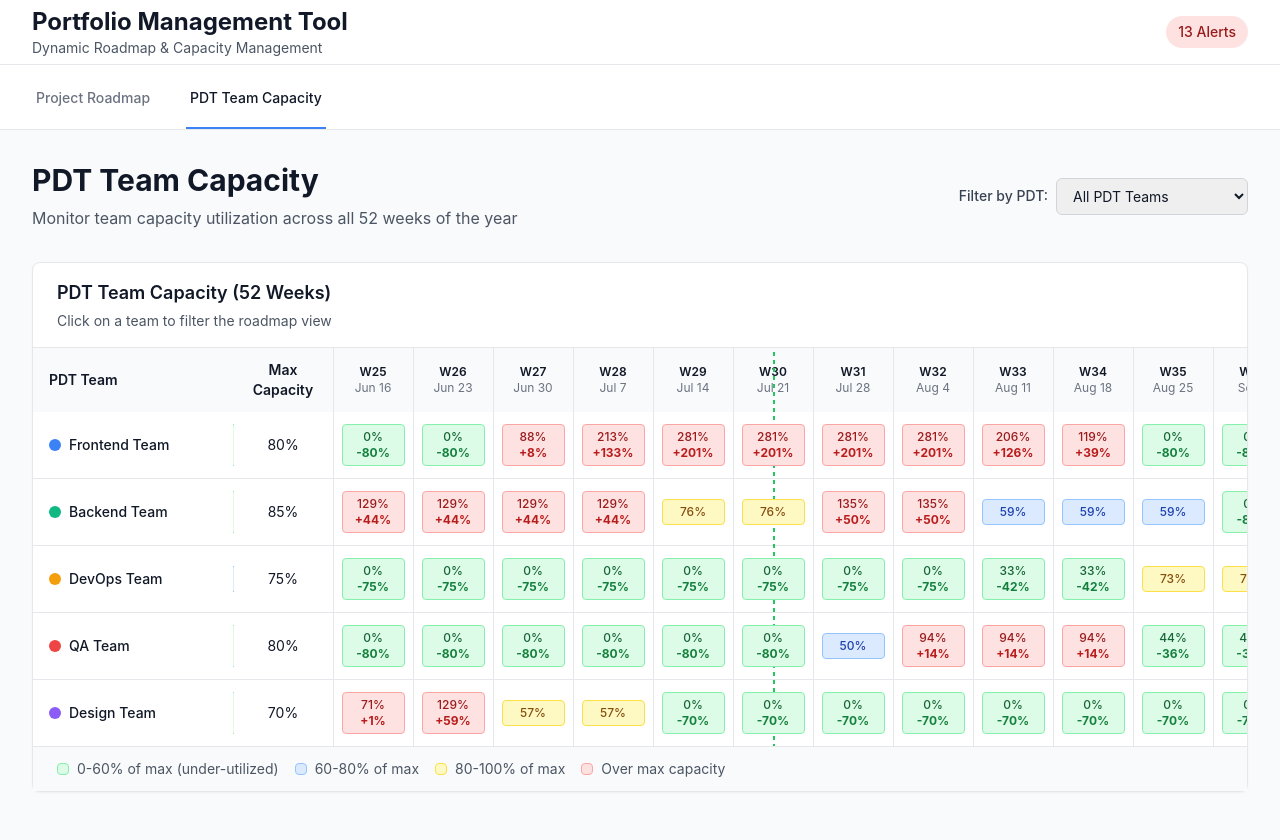
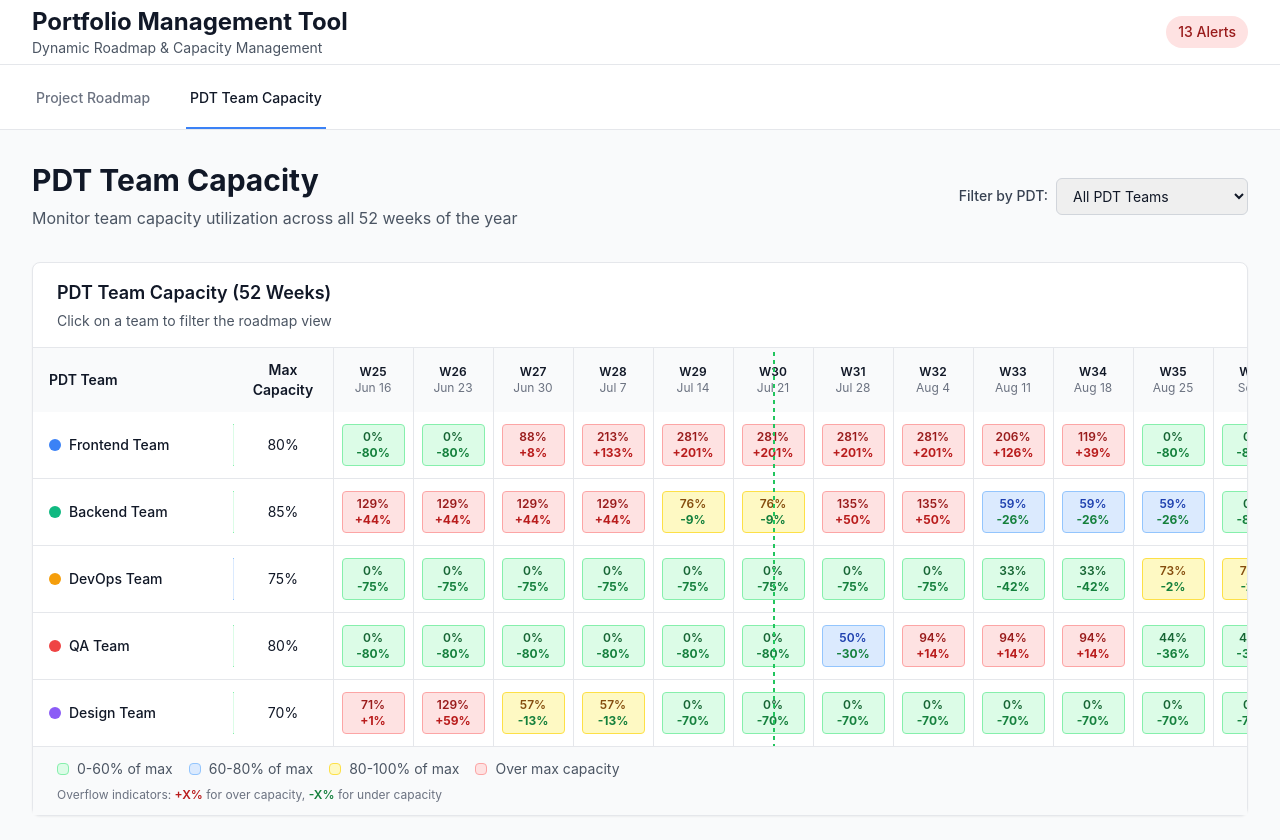
Before and after one commit to Jordan-Ryan/Portfolio-Management-Tool, a React (Vite) app: page / in a window 1280 px wide. Both pictures are taken after a click on the button "PDT Team Capacity". Shown: the top 840 px of the page. Built offline with nearby package versions, Linux system fonts and the light colour scheme.

Commit message:
Fix capacity overflow display: move all indicators inside cells and add under-capacity indicators

```diff
--- a/src/components/CapacityTable.tsx
+++ b/src/components/CapacityTable.tsx
@@ -54,7 +54,7 @@ export const CapacityTable: React.FC<CapacityTableProps> = ({
   const getOverflowText = (percentage: number, maxCapacity: number) => {
     if (percentage > maxCapacity) {
       return `+${(percentage - maxCapacity).toFixed(0)}%`;
-    } else if (percentage < maxCapacity * 0.6) {
+    } else if (percentage < maxCapacity) {
       return `-${(maxCapacity - percentage).toFixed(0)}%`;
     }
     return null;
@@ -140,13 +140,16 @@ export const CapacityTable: React.FC<CapacityTableProps> = ({
                   {weeks.map((_, weekIndex) => {
                     const percentage = getCapacityPercentage(team, weekIndex);
                     const overflowText = getOverflowText(percentage, team.maxCapacity);
+                    const isOverCapacity = percentage > team.maxCapacity;
+                    const isUnderCapacity = percentage < team.maxCapacity;
+
                     return (
                       <td key={weekIndex} className="px-2 py-3 text-center border-r border-gray-200">
-                        <div className={`text-xs font-medium px-2 py-1 rounded border ${getCellColor(percentage, team.maxCapacity)} relative`}>
-                          <div>{percentage.toFixed(0)}%</div>
+                        <div className={`text-xs font-medium px-2 py-1 rounded border ${getCellColor(percentage, team.maxCapacity)}`}>
+                          <div className="font-semibold">{percentage.toFixed(0)}%</div>
                           {overflowText && (
                             <div className={`text-xs font-bold ${
-                              percentage > team.maxCapacity ? 'text-red-700' : 'text-green-700'
+                              isOverCapacity ? 'text-red-700' : 'text-green-700'
                             }`}>
                               {overflowText}
                             </div>
@@ -164,10 +167,11 @@ export const CapacityTable: React.FC<CapacityTableProps> = ({
 
       <div className="px-6 py-3 bg-gray-50 border-t border-gray-200">
         <div className="flex items-center justify-between text-sm text-gray-600">
+          <div className="flex flex-col space-y-2">
             <div className="flex items-center space-x-4">
               <div className="flex items-center space-x-2">
                 <div className="w-3 h-3 bg-green-100 border border-green-300 rounded"></div>
-              <span>0-60% of max (under-utilized)</span>
+                <span>0-60% of max</span>
               </div>
               <div className="flex items-center space-x-2">
                 <div className="w-3 h-3 bg-blue-100 border border-blue-300 rounded"></div>
@@ -180,6 +184,10 @@ export const CapacityTable: React.FC<CapacityTableProps> = ({
               <div className="flex items-center space-x-2">
                 <div className="w-3 h-3 bg-red-100 border border-red-300 rounded"></div>
                 <span>Over max capacity</span>
+              </div>
+            </div>
+            <div className="text-xs text-gray-500">
+              Overflow indicators: <span className="text-red-700 font-semibold">+X%</span> for over capacity, <span className="text-green-700 font-semibold">-X%</span> for under capacity
             </div>
           </div>
           <div>
```
Also changed, not shown: 1 other file (tests, documents, lock files or other folders). Lines whose indentation alone changed are shown as unchanged.
